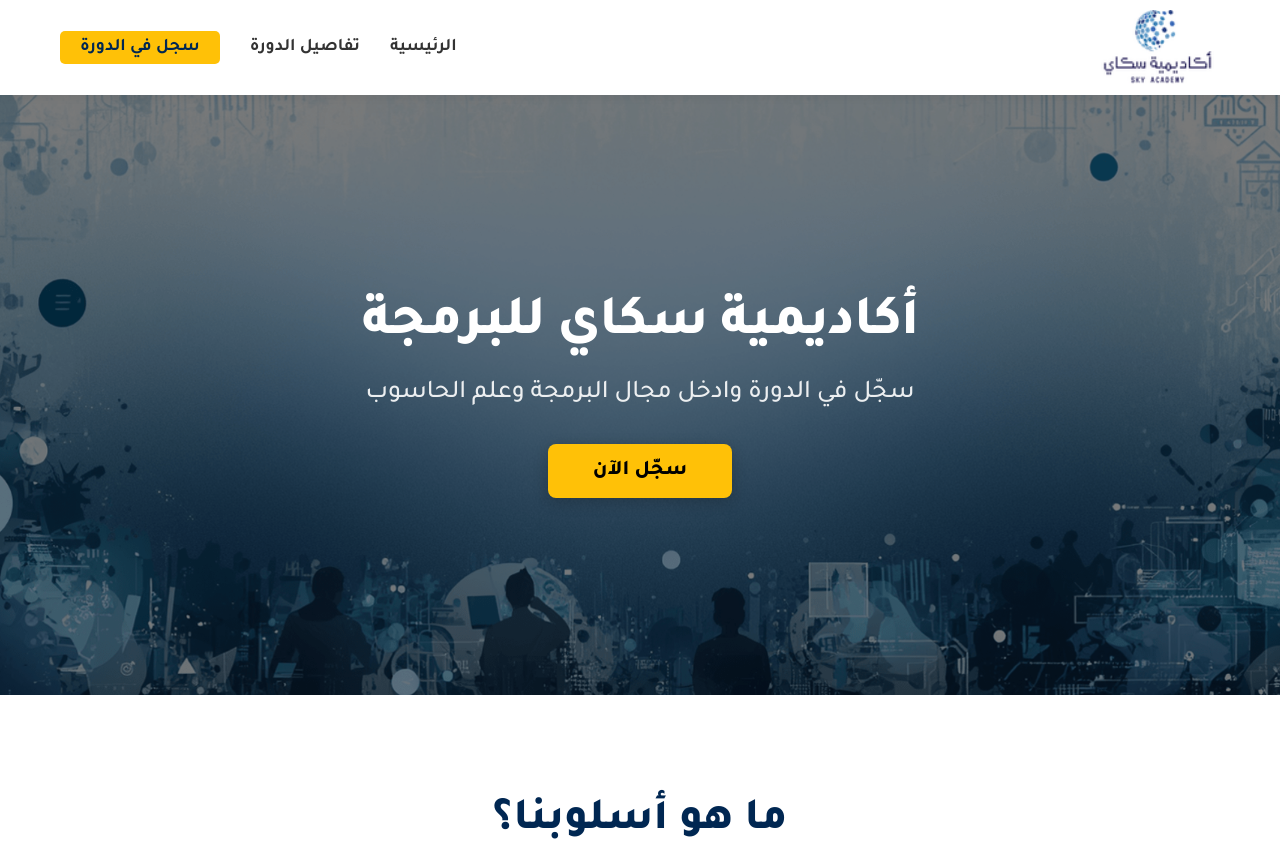
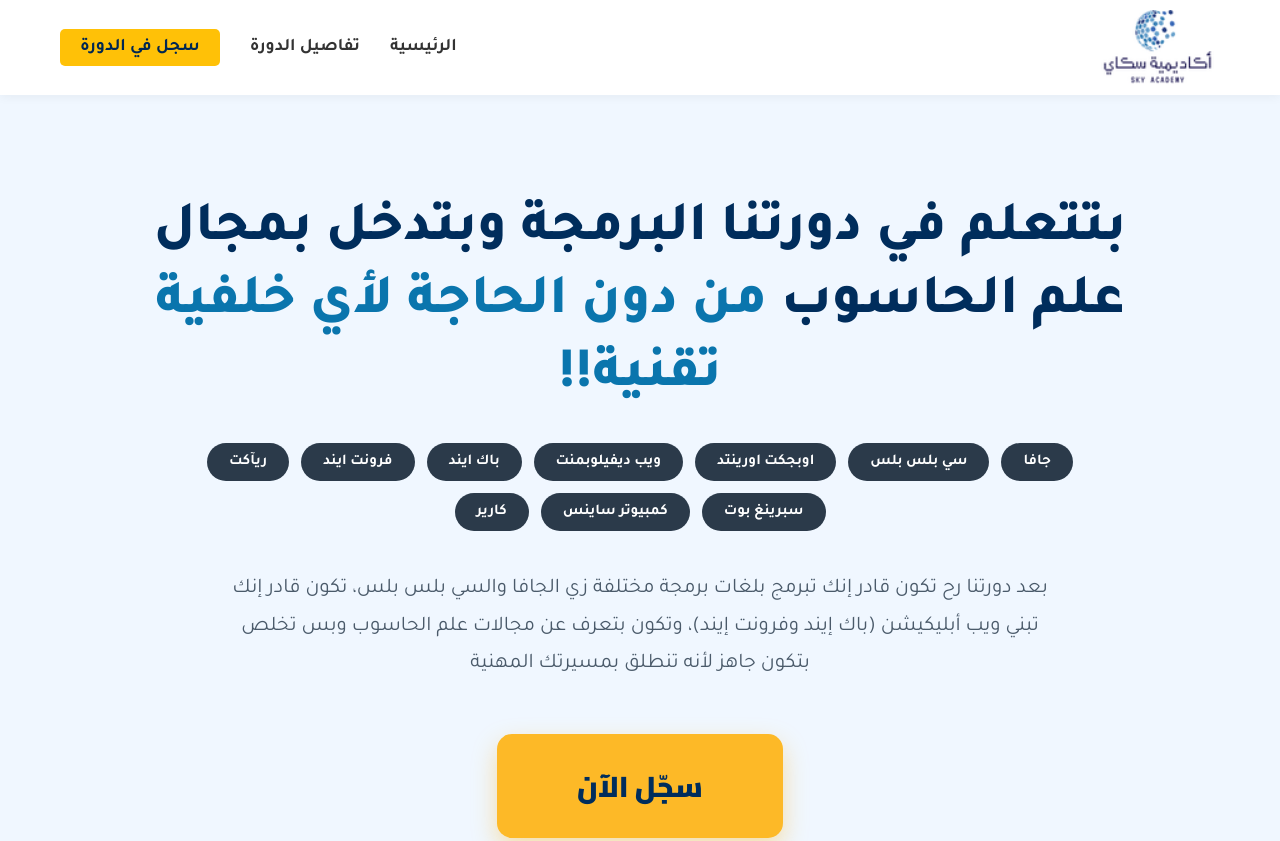
Before and after one commit to linajihad/linajihad.github.io, a React (Vite) app: page / in a window 1280 px wide. Shown: the top 841 px of the page. Built offline with nearby package versions, Linux system fonts and the light colour scheme; the HTML template or start-up script is replaced by a standard one.

Commit message:
Few Changes to hero

```diff
--- a/index.html
+++ b/index.html
@@ -4,6 +4,7 @@
     <meta charset="UTF-8" />
     <link rel="icon" type="image/svg+xml" href="/favicon.svg" />
     <meta name="viewport" content="width=device-width, initial-scale=1.0" />
+    <link href="https://fonts.googleapis.com/css2?family=Cairo:wght@400;700;900&display=swap" rel="stylesheet">
     <title>linajihad.github.io</title>
   </head>
   <body>
--- a/src/components/Header/Header.css
+++ b/src/components/Header/Header.css
@@ -4,22 +4,10 @@
   position: sticky;
   top: 0;
   z-index: 1000;
+  width: 100%;
 }
 
-/* شعار الأكاديمية */
-.logo {
-  height: 75px; /* جرب هاد المقاس وشوفه على اللوكال */
-  width: auto;
-  object-fit: contain;
-  display: block;
-  transition: transform 0.3s ease; /* أنيميشن ناعم عند مرور الماوس */
-}
-
-.logo:hover {
-  transform: scale(1.05); /* تكبير خفيف بنسبة 5% يعطي إحساس تفاعلي */
-}
-
-/* تعديل مساحة الهيدر ليتناسب مع حجم اللوغو الجديد */
+/* محتوى الهيدر - التنظيم الأساسي */
 .header-content {
   display: flex;
   justify-content: space-between;
@@ -29,16 +17,27 @@
   margin: 0 auto;
 }
 
-/* لجعل الموقع متجاوب مع الموبايل */
-@media (max-width: 768px) {
-  .logo {
-    height: 55px; /* حجم أصغر قليلاً للموبايل */
-  }
+/* شعار الأكاديمية */
+.logo {
+  height: 75px;
+  width: auto;
+  object-fit: contain;
+  display: block;
+  transition: transform 0.3s ease;
 }
+
+.logo:hover {
+  transform: scale(1.05);
+}
+
+/* القائمة البريدية */
 .nav-links {
   list-style: none;
   display: flex;
+  align-items: center; /* لضمان محاذاة النص مع الزر */
   gap: 30px;
+  margin: 0;
+  padding: 0;
 }
 
 .nav-links a {
@@ -47,11 +46,14 @@
   font-weight: 600;
   font-size: 1.1rem;
   transition: color 0.3s ease;
+  white-space: nowrap; /* يمنع انقسام النص لسطرين */
 }
 
 .nav-links a:hover, .nav-links a.active {
-  color: #0056b3; /* لون أزرق متناسق مع اللوغو */
+  color: #0056b3;
 }
+
+/* زر "سجل في الدورة" الخاص بالمنيو */
 .nav-register-btn {
   background-color: #ffc107;
   color: #002752 !important;
@@ -59,9 +61,49 @@
   border-radius: 5px;
   font-weight: 800;
   transition: 0.3s;
+  display: inline-block;
 }
 
 .nav-register-btn:hover {
   background-color: #e0a800;
   transform: translateY(-2px);
 }
+
+/* --- حل مشاكل الموبايل (Responsive Design) --- */
+
+@media (max-width: 768px) {
+  .header-content {
+    flex-direction: column; /* ترتيب اللوجو فوق المنيو */
+    gap: 15px;
+    padding: 15px 10px;
+  }
+
+  .logo {
+    height: 55px; /* حجم أصغر للموبايل */
+  }
+
+  .nav-links {
+    gap: 15px; /* تقليل المسافة بين الروابط */
+    width: 100%;
+    justify-content: center; /* توسيط الروابط */
+  }
+
+  .nav-links a {
+    font-size: 0.95rem; /* تصغير الخط ليتناسب مع العرض المتاح */
+  }
+
+  .nav-register-btn {
+    padding: 6px 15px; /* تصغير حجم الزر قليلاً */
+    font-size: 0.9rem;
+  }
+}
+
+/* حل إضافي للشاشات الصغيرة جداً (مثل iPhone SE) */
+@media (max-width: 400px) {
+  .nav-links {
+    gap: 10px;
+  }
+  .nav-links a {
+    font-size: 0.85rem;
+  }
+}
--- a/src/components/HeroSlider/HeroSlider.css
+++ b/src/components/HeroSlider/HeroSlider.css
@@ -1,90 +1,99 @@
-.hero-slider {
-  position: relative;
-  height: 600px; /* زدنا الطول شوي ليعطي فخامة أكثر */
+.hero-section {
+  background-color: #f0f7ff;
+  padding: 100px 20px;
+  direction: rtl;
   width: 100%;
-  overflow: hidden;
+  display: flex;
+  justify-content: center;
 }
 
-.slide {
-  width: 100%;
-  height: 100%;
-  background-size: cover;
-  background-position: center;
-  display: flex;
-  align-items: center;
-  justify-content: center;
-  position: relative;
+.hero-container {
+  display: flex !important;
+  flex-direction: column !important;
+  align-items: center !important;
+  text-align: center !important;
+  max-width: 1000px;
+  margin: 0 auto;
 }
 
-/* طبقة تعتيم احترافية موحدة */
-.slide::before {
-  content: '';
-  position: absolute;
-  top: 0;
-  left: 0;
-  right: 0;
-  bottom: 0;
-  background: rgba(0, 0, 0, 0.5); /* تعتيم متوازن */
-  z-index: 1;
-}
-
-.slide-content {
-  position: relative;
-  text-align: center;
-  color: white;
-  z-index: 2; /* التأكد إنه فوق التعتيم */
-  max-width: 900px;
-  padding: 0 20px;
-}
-
-.slide-content h1 {
-  font-size: 3.5rem;
-  margin-bottom: 20px;
-  font-weight: 800;
-  letter-spacing: -1px;
-}
-
-.slide-content p {
-  font-size: 1.6rem;
-  margin-bottom: 35px;
-  font-weight: 500;
-  opacity: 0.9;
-}
-
-.hero-buttons {
+.hero-text-content {
+  width: 100%;
   display: flex;
-  justify-content: center;
+  flex-direction: column;
   align-items: center;
 }
 
-.cta-button {
-  padding: 15px 45px;
-  font-size: 1.3rem;
-  background-color: #ffc107; /* الأصفر الذهبي */
-  color: #000;
-  border: none;
-  border-radius: 8px;
-  cursor: pointer;
-  font-weight: 800; /* خط عريض وفخم */
-  font-family: 'Tajawal', sans-serif; /* تأكيد نوع الخط */
-  transition: all 0.3s ease;
-  box-shadow: 0 4px 15px rgba(0, 0, 0, 0.2);
+.hero-text-content h1 {
+  font-size: 3.5rem;
+  font-weight: 900;
+  color: #002d5c;
+  line-height: 1.3;
+  margin-bottom: 30px;
+  text-align: center;
 }
 
-.cta-button:hover {
-  transform: translateY(-3px);
-  background-color: #ffca28;
-  box-shadow: 0 6px 20px rgba(0, 0, 0, 0.3);
+.hero-text-content h1 .highlight {
+  color: #0a75ad;
 }
 
-/* إخفاء الدوتس إذا كنت لا تستخدم سلايدر متحرك حالياً */
-.slider-dots {
-  display: none;
+.skill-pills-grid {
+  display: flex;
+  flex-wrap: wrap;
+  gap: 12px;
+  margin-bottom: 40px;
+  justify-content: center; /* هاد اللي بوسط التاغز */
 }
 
-/* تضبيط المقاسات للموبايل */
+.skill-pill {
+  background-color: #2b3a4a;
+  color: white;
+  padding: 10px 22px;
+  border-radius: 50px;
+  font-size: 15px;
+  font-weight: 600;
+}
+
+.hero-paragraph {
+  font-size: 1.3rem;
+  color: #4a5a6a;
+  line-height: 1.8;
+  margin-bottom: 50px;
+  max-width: 850px;
+}
+
+.hero-actions {
+  display: flex;
+  justify-content: center;
+  width: 100%;
+}
+
+/* --- تعديل خط زر سجل الآن - اجباري --- */
+.primary-btn {
+  background-color: #fdb927 !important;
+  color: #002d5c !important;
+  padding: 25px 80px !important; /* تكبير الزر */
+  border-radius: 15px !important;
+  font-size: 1.8rem !important; /* خط ضخم */
+  font-weight: 900 !important; /* أسمك خط ممكن */
+  font-family: 'Cairo', sans-serif !important;
+  border: none !important;
+  cursor: pointer !important;
+  box-shadow: 0 10px 25px rgba(253, 185, 39, 0.4) !important;
+  transition: all 0.3s ease;
+}
+
+.primary-btn:hover {
+  transform: scale(1.05);
+  background-color: #f8ac00 !important;
+}
+
+/* للموبايل */
 @media (max-width: 768px) {
-  .slide-content h1 { font-size: 2.2rem; }
-  .slide-content p { font-size: 1.2rem; }
-  .cta-button { padding: 12px 30px; font-size: 1.1rem; }
+  .hero-text-content h1 {
+    font-size: 2.2rem;
+  }
+  .primary-btn {
+    font-size: 1.4rem !important;
+    padding: 15px 40px !important;
+  }
 }
--- a/src/components/HeroSlider/HeroSlider.jsx
+++ b/src/components/HeroSlider/HeroSlider.jsx
@@ -1,26 +1,45 @@
 import React from 'react';
-import { useNavigate } from 'react-router-dom'; // استيراد الهوك الخاص بالتنقل
+import { useNavigate } from 'react-router-dom';
 import './HeroSlider.css';
-import heroImg from '../../assets/hero-bg.png';
 
 const HeroSlider = () => {
-  const navigate = useNavigate(); // تعريف تابع التنقل
+  const navigate = useNavigate();
+
+  const skills = [
+    { id: 1, name: "جافا" },
+    { id: 2, name: "سي بلس بلس" },
+    { id: 3, name: "اوبجكت اورينتد" },
+    { id: 4, name: "ويب ديفيلوبمنت" },
+    { id: 5, name: "باك ايند" },
+    { id: 6, name: "فرونت ايند" },
+    { id: 7, name: "ريآكت" },
+    { id: 8, name: "سبرينغ بوت" },
+    { id: 9, name: "كمبيوتر ساينس" },
+    { id: 10, name: "كارير" },
+  ];
 
   return (
-    <section className="hero-slider">
-      <div
-        className="slide"
-        style={{ backgroundImage: `url(${heroImg})` }}
-      >
-        <div className="slide-content">
-          <h1>أكاديمية سكاي للبرمجة</h1>
-          <p>سجّل في الدورة وادخل مجال البرمجة وعلم الحاسوب</p>
-          <div className="hero-buttons">
-            {/* إضافة حدث النقر ليقوم بالانتقال لرابط التسجيل */}
-            <button
-              className="cta-button"
-              onClick={() => navigate('/register')}
-            >
+    <section className="hero-section">
+      <div className="hero-container">
+        <div className="hero-text-content">
+          <h1>
+            بتتعلم في دورتنا البرمجة وبتدخل بمجال علم الحاسوب <span className="highlight">من دون الحاجة لأي خلفية تقنية!!</span>
+          </h1>
+
+          <div className="skill-pills-grid">
+            {skills.map(skill => (
+              <span key={skill.id} className="skill-pill">
+                {skill.name}
+              </span>
+            ))}
+          </div>
+
+          <p className="hero-paragraph">
+            بعد دورتنا رح تكون قادر إنك تبرمج بلغات برمجة مختلفة زي الجافا والسي بلس بلس، تكون قادر إنك تبني ويب أبليكيشن (باك إيند وفرونت إيند)، وتكون بتعرف عن مجالات علم الحاسوب وبس تخلص بتكون جاهز لأنه تنطلق بمسيرتك المهنية
+          </p>
+
+          <div className="hero-actions">
+            <button className="primary-btn" onClick={() => navigate('/register')}>
               سجّل الآن
             </button>
           </div>
```
